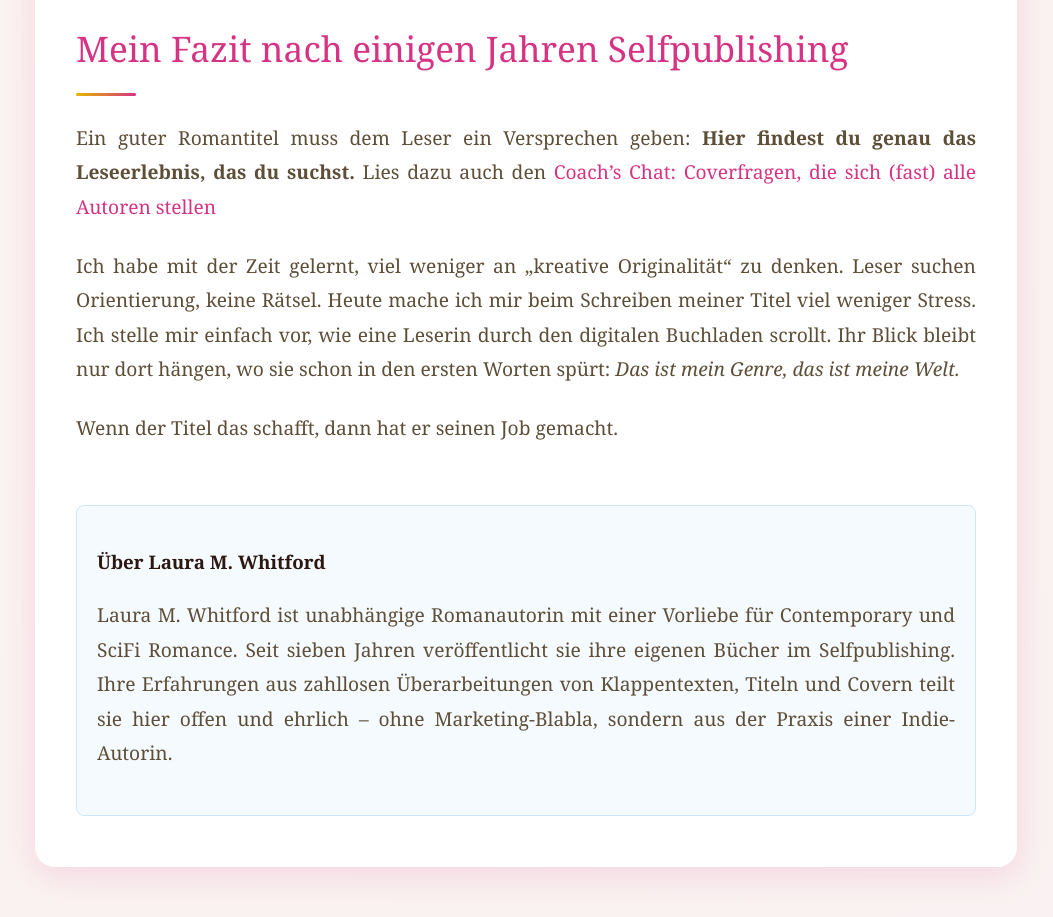
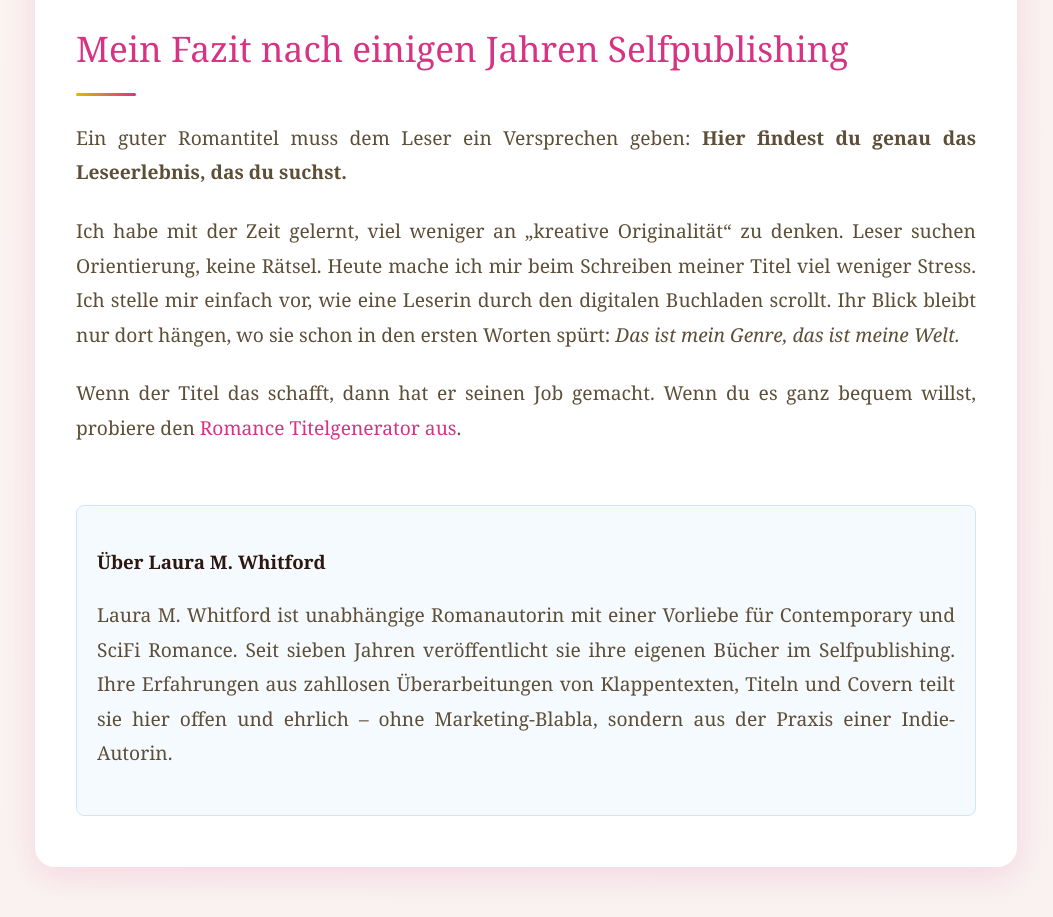
Before and after one commit to Indiepubwork/romantitel, a plain HTML site: page index.html in a window 1280 px wide. Shown: the part 4440-5357 px from the top of the page, without its empty margins (114-1167 px from the left). Drawn offline with Linux system fonts and the light colour scheme.

Commit message:
Update index.html

```diff
--- a/index.html
+++ b/index.html
@@ -61,9 +61,9 @@
     <p>Deshalb müssen die ersten Wörter sofort das Genre signalisieren.</p>
 
     <h2>Mein Fazit nach einigen Jahren Selfpublishing</h2>
-    <p>Ein guter Romantitel muss dem Leser ein Versprechen geben: <strong>Hier findest du genau das Leseerlebnis, das du suchst.</strong> Lies dazu auch den <a href="https://deinklappentext.de/coach-chat-coverfragen-autoren/">Coach’s Chat: Coverfragen, die sich (fast) alle Autoren stellen</a></p>
+    <p>Ein guter Romantitel muss dem Leser ein Versprechen geben: <strong>Hier findest du genau das Leseerlebnis, das du suchst.</strong></p>
     <p>Ich habe mit der Zeit gelernt, viel weniger an „kreative Originalität“ zu denken. Leser suchen Orientierung, keine Rätsel. Heute mache ich mir beim Schreiben meiner Titel viel weniger Stress. Ich stelle mir einfach vor, wie eine Leserin durch den digitalen Buchladen scrollt. Ihr Blick bleibt nur dort hängen, wo sie schon in den ersten Worten spürt: <em>Das ist mein Genre, das ist meine Welt.</em></p>
-    <p>Wenn der Titel das schafft, dann hat er seinen Job gemacht.</p>
+    <p>Wenn der Titel das schafft, dann hat er seinen Job gemacht. Wenn du es ganz bequem willst, probiere den <a href="https://deinklappentext.de/romance-titel-generator/">Romance Titelgenerator aus</a>.</p>
 
     <section style="background:#f5faff; border:1px solid #cce6ff; padding:20px; margin-top:60px; border-radius:8px;" alt="Romantitel Romancewörter">
       <h3>Über Laura M. Whitford</h3>
```
